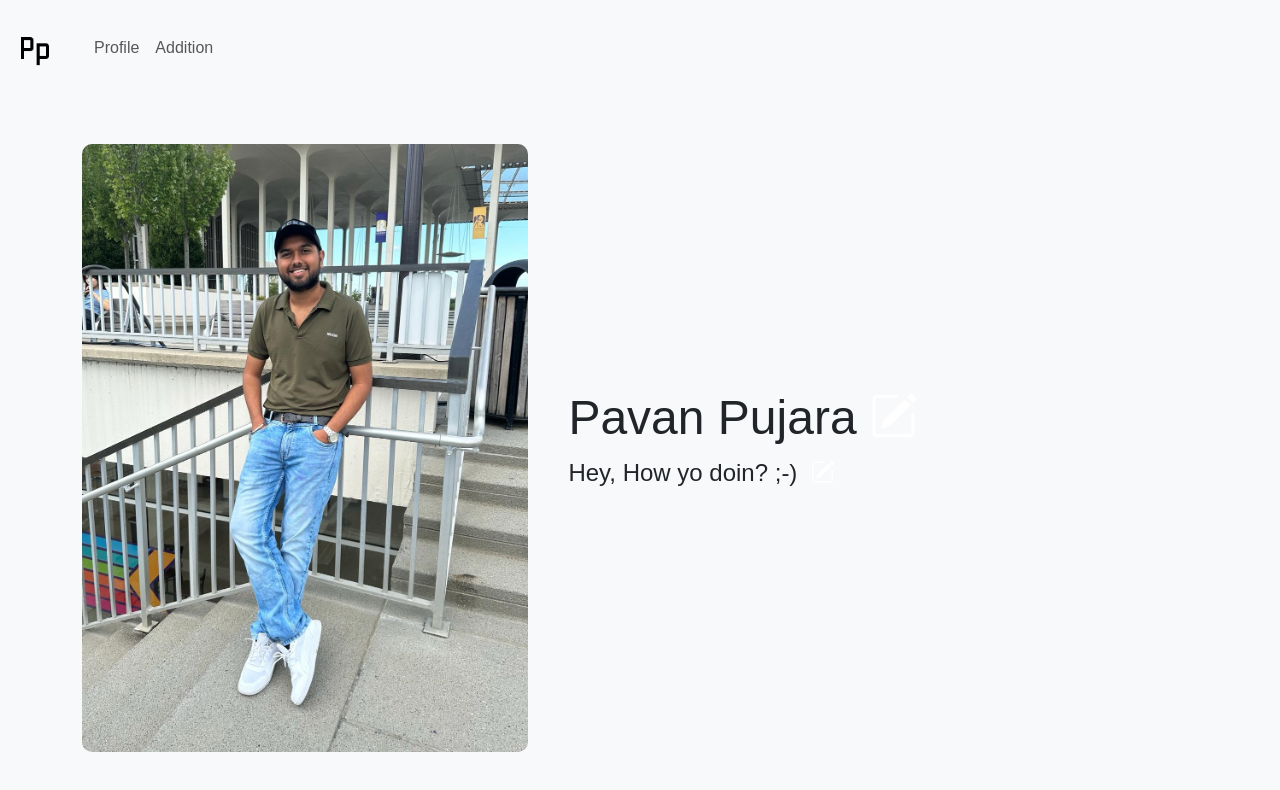
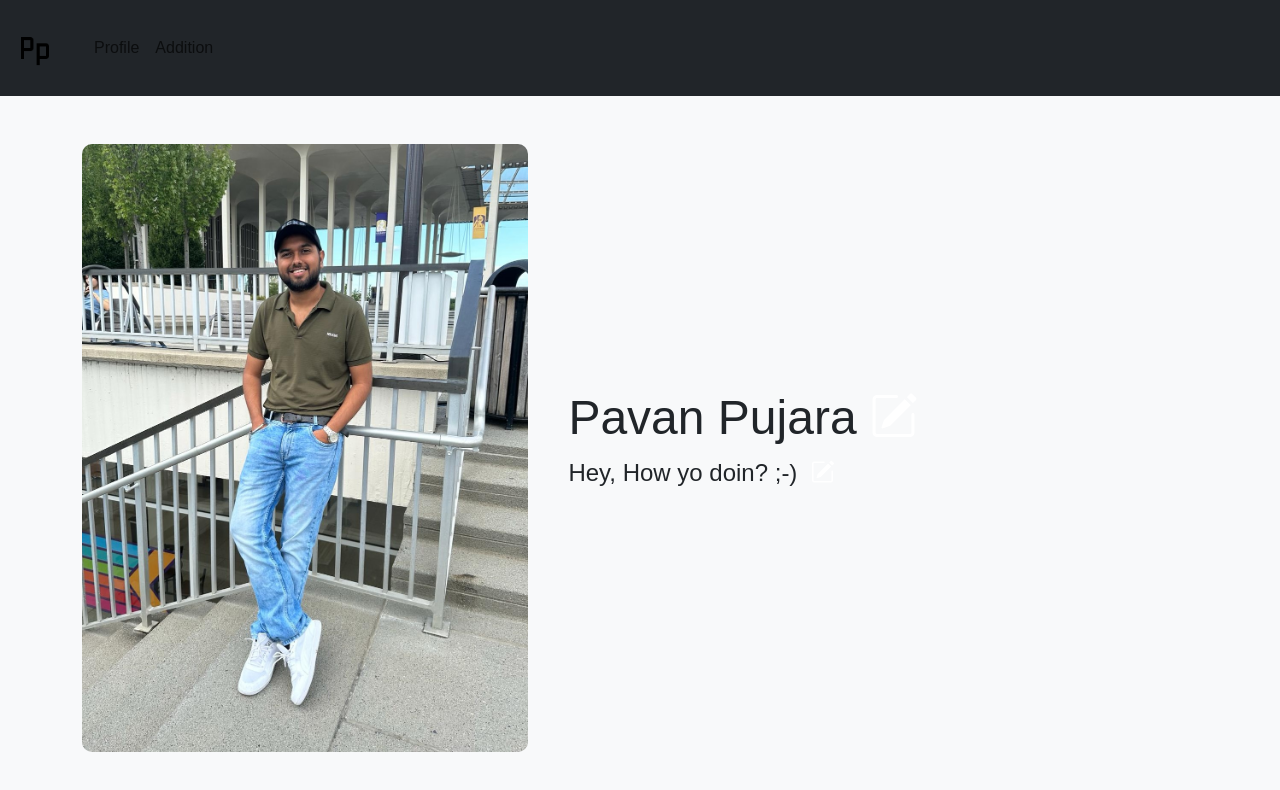
Before and after one commit to ICSI-518-Software-Engineering/web-development-and-deployment-pavan-pujara, a React (Create React App) app in the folder my-profile-page/: page / in a window 1280 px wide. Shown: the top 790 px of the page. Built offline with nearby package versions, Linux system fonts and the light colour scheme.

Commit message:
minor changes

```diff
--- a/my-profile-page/src/App.js
+++ b/my-profile-page/src/App.js
@@ -32,7 +32,7 @@ function App() {
 
   return (
     <div>
-      <Navbar bg="light" expand="lg">
+      <Navbar bg="dark" expand="lg">
         <Navbar.Brand className="navbar-brand">
           <Link to="/">
             <img src={navbarIcon} alt="Icon" width='50px' style={{ margin: '10px' }} />
```
